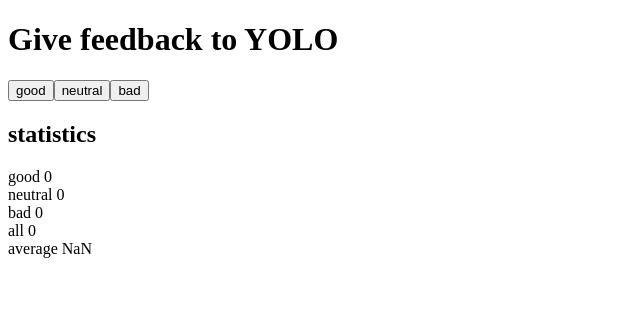
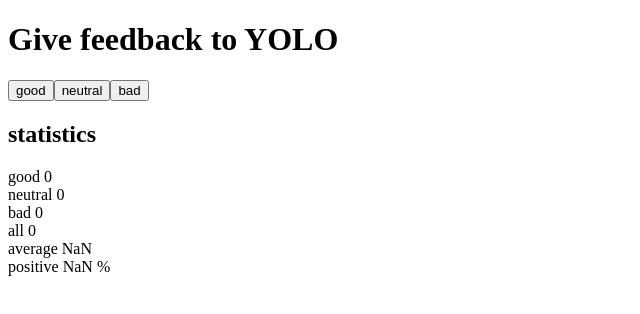
Before and after one commit to antti-kuru/Yolo, a React (Vite) app in the folder yolo/: page / in a window 1280 px wide. Shown: the top 314 px of the page, without its empty margins (0-640 px from the left). Built offline with nearby package versions, Linux system fonts and the light colour scheme.

Commit message:
Added percentage of positive feedback

```diff
--- a/yolo/src/App.jsx
+++ b/yolo/src/App.jsx
@@ -37,13 +37,25 @@
     setValue(values.concat(-1))
   }
 
-  const calculateAverage = (props) => {
+  const calculateAverage = () => {
     let totalSum = 0
     values.forEach(element =>{
       totalSum +=element
     })
     const average = totalSum / values.length
     return average
+  }
+
+  const calculatePositive = () => {
+    let totalSum = 0
+    values.forEach(element =>{
+      if (element === 1){
+        totalSum +=1
+      }
+
+    })
+    const positivePercentage = 100* (totalSum / values.length)
+    return positivePercentage
   }
 
   return (
@@ -60,6 +72,7 @@
       <div> bad {bad} </div>
       <div> all {all} </div>
       <div> average {calculateAverage()}</div>
+      <div> positive {calculatePositive()} % </div>
     </div>
   )
 }
```
Lines whose indentation alone changed are shown as unchanged.
